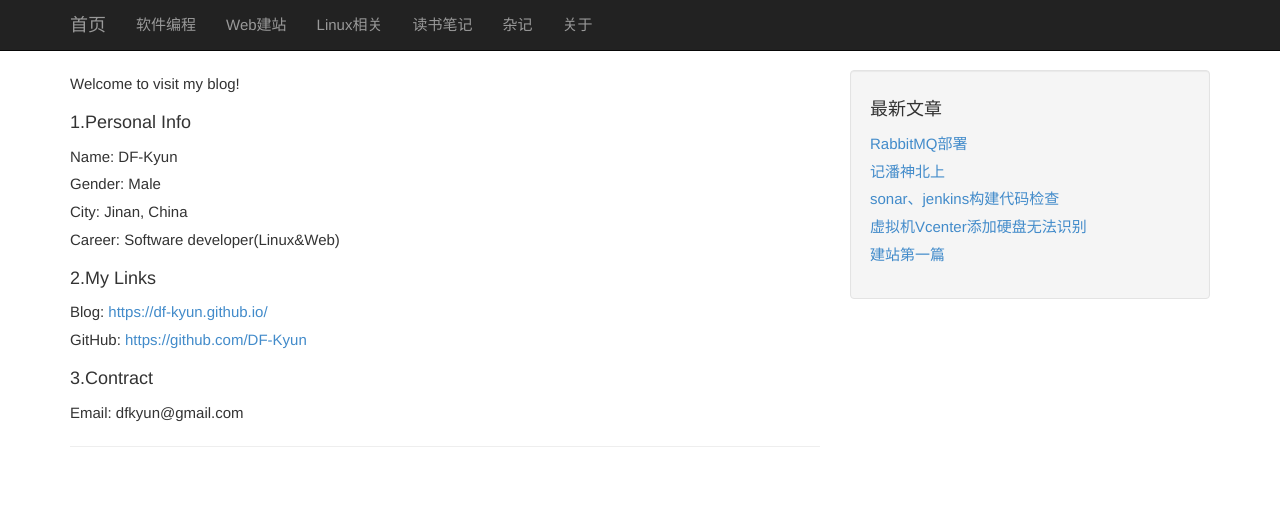
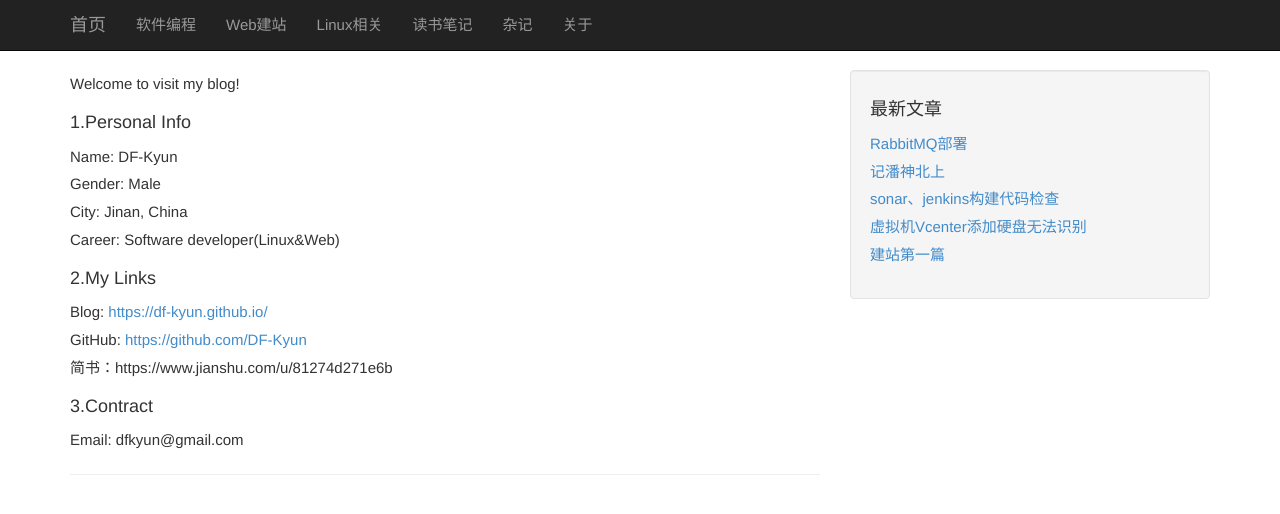
Before and after one commit to DF-Kyun/DF-Kyun.github.io, a Jekyll site: the page built from about.md, in a window 1280 px wide. Shown: the top 514 px of the page. Built offline with Jekyll 4.4.1, drawn with Linux system fonts in a browser that asks for light colours.

Commit message:
个人信息更新

```diff
--- a/about.md
+++ b/about.md
@@ -13,6 +13,7 @@ Career: Software developer(Linux&Web)
 #### 2.My Links
 Blog: <https://df-kyun.github.io/>
 GitHub: <https://github.com/DF-Kyun>
+简书：https://www.jianshu.com/u/81274d271e6b
 
 
 #### 3.Contract
```
